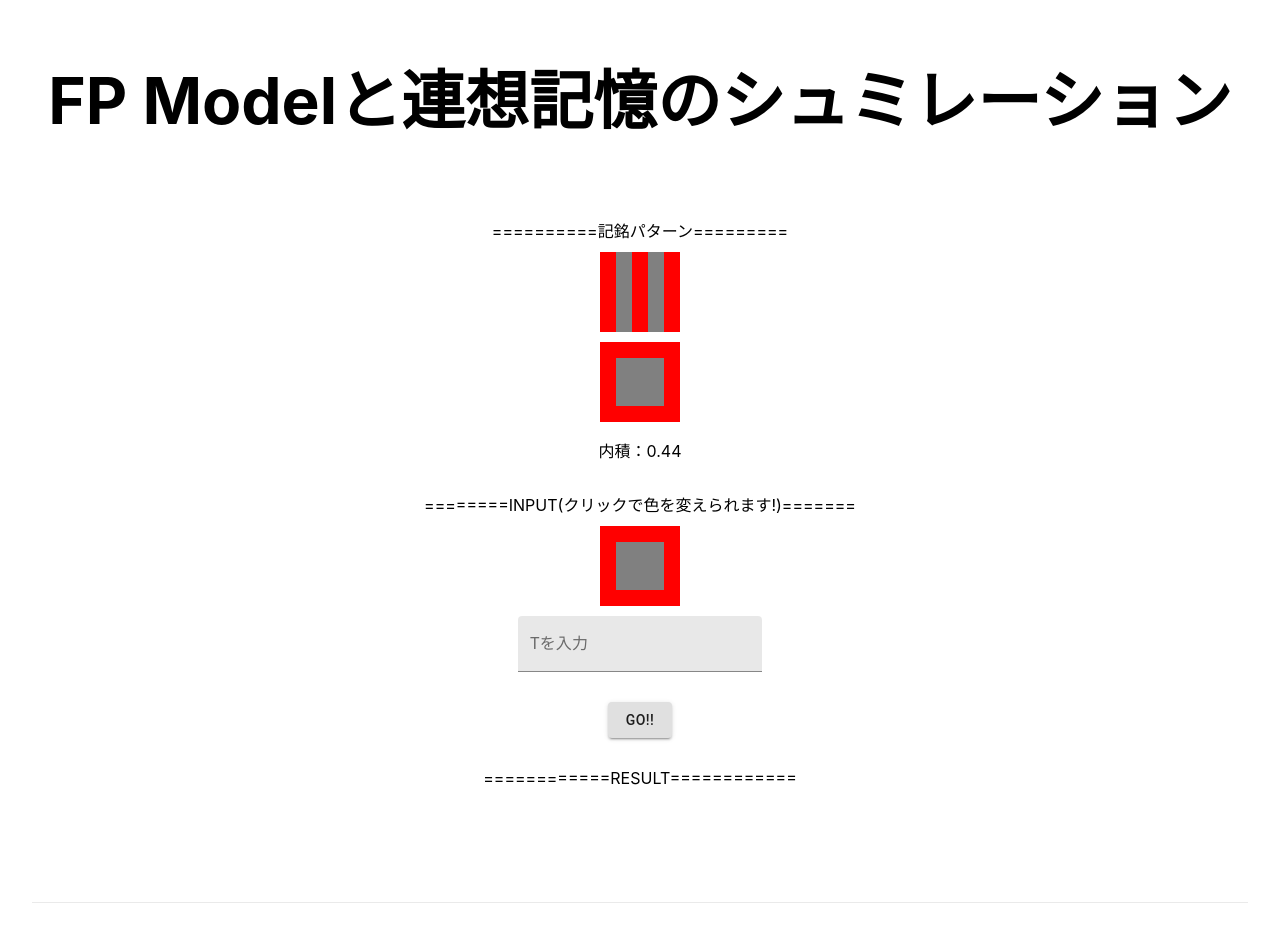
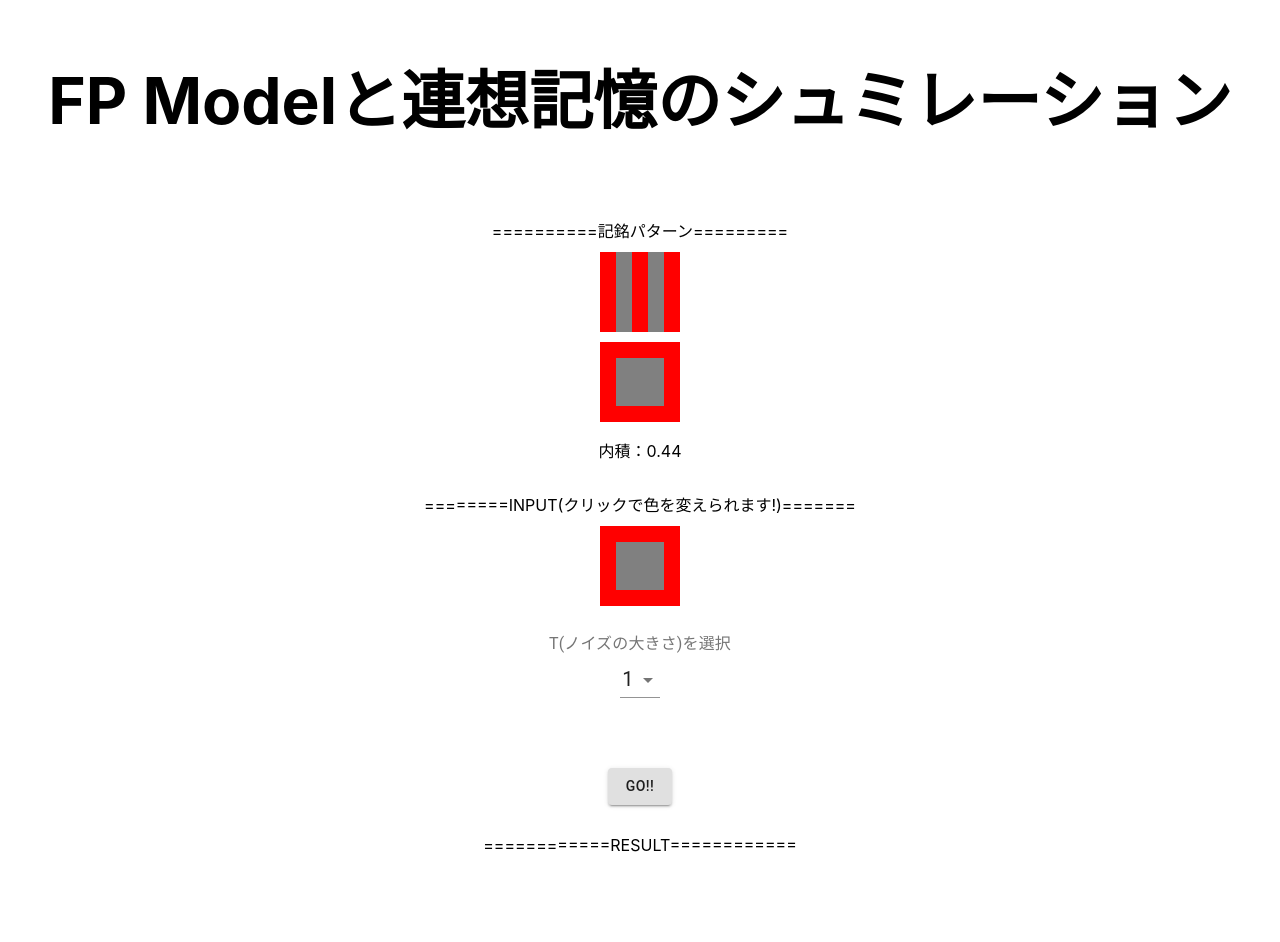
Before and after one commit to yamoyamoto/fp_model_simulation, a Next.js app: page /simple_dynamics in a window 1280 px wide. Shown: the top 942 px of the page. Built offline with nearby package versions, Linux system fonts and the light colour scheme.

Commit message:
default T value (and change mui-component)

```diff
--- a/src/components/organisms/SimpleDynamics.tsx
+++ b/src/components/organisms/SimpleDynamics.tsx
@@ -1,7 +1,7 @@
 import * as React from "react";
 import { PatternSquare } from "../molecules/PatternSquare";
 import axios from "../../../libs/axios";
-import { Button, TextField } from "@material-ui/core";
+import { Button, Select, MenuItem, InputLabel } from "@material-ui/core";
 
 type Props = {};
 
@@ -12,7 +12,7 @@ type Post = {
   train_data: Pattern2D[];
   input: Pattern2D;
   dynamics_count: number;
-  beta: number;
+  T: number;
 };
 
 type PostData = {
@@ -40,7 +40,7 @@ const SimpleDynamics: React.FC<Props> = (props: Props) => {
   const [output_data, set_output_data] = React.useState<Array<OutputPattern>>([]);
   const [is_clicked, change_is_clicked] = React.useState(false);
   const [input, update_input] = React.useState(default_input);
-  const [beta, update_beta] = React.useState(1);
+  const [T, update_T] = React.useState(1);
 
   const post: Post = {
     train_data: [
@@ -61,7 +61,7 @@ const SimpleDynamics: React.FC<Props> = (props: Props) => {
     ],
     input: input,
     dynamics_count: 10,
-    beta: beta,
+    T: T,
   };
 
   const fetch_data = () => {
@@ -74,7 +74,7 @@ const SimpleDynamics: React.FC<Props> = (props: Props) => {
       }),
       input_pattern: post.input.flat(1),
       dynamics_count: post.dynamics_count,
-      beta: beta,
+      beta: 1 / T,
     };
     axios.post(url, post_data).then((res) => {
       console.log(res);
@@ -124,7 +124,7 @@ const SimpleDynamics: React.FC<Props> = (props: Props) => {
     if (T == 0) {
       return;
     }
-    update_beta(1 / T);
+    update_T(T);
   };
 
   return (
@@ -146,7 +146,20 @@ const SimpleDynamics: React.FC<Props> = (props: Props) => {
             update_input(input);
           }}
         />
-        <TextField id="filled-basic" label="Tを入力" variant="filled" onChange={(event) => change_T(Number(event.target.value))} />
+        <div className="choose_T_wrap" style={{ margin: "30px 0" }}>
+          <InputLabel id="select-T-label">T(ノイズの大きさ)を選択</InputLabel>
+          <Select
+            labelId="select-T-label"
+            value={T}
+            style={{ fontSize: "20px", margin: "10px 0" }}
+            onChange={(event) => change_T(Number(event.target.value))}
+          >
+            <MenuItem value={0.1}>0.1</MenuItem>
+            <MenuItem value={1}>1</MenuItem>
+            <MenuItem value={10}>10</MenuItem>
+            <MenuItem value={100}>100</MenuItem>
+          </Select>
+        </div>
         <div className="simulation_button">
           <Button onClick={fetch_data} style={{ marginTop: "30px" }} variant="contained">
             GO!!
```
Also changed, not shown: 1 other file (tests, documents, lock files or other folders).
